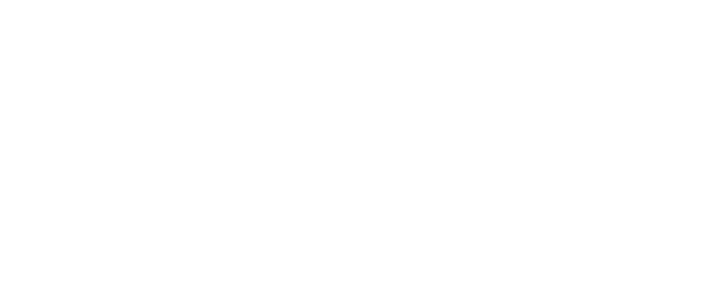
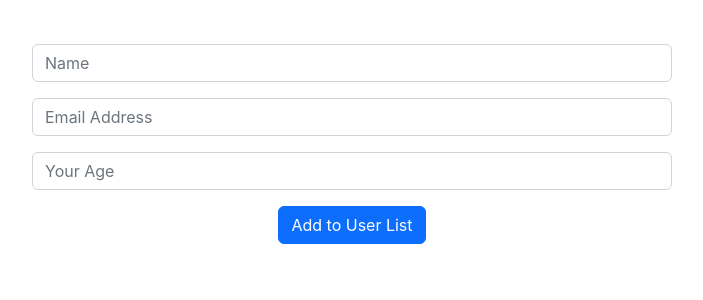
Before and after one commit to gostgmaer/udemytotorial, a React (Create React App) app: page /user in a window 1280 px wide. Before the commit this address had no page. Shown: the top 300 px of the page, without its empty margins (288-991 px from the left). Built offline with nearby package versions, Linux system fonts and the light colour scheme.

Commit message:
updated item List Elements

```diff
--- a/public/index.html
+++ b/public/index.html
@@ -10,6 +10,7 @@
       content="Web site created using create-react-app"
     />
     <link rel="apple-touch-icon" href="%PUBLIC_URL%/logo192.png" />
+    <link rel="stylesheet" href="https://cdn.jsdelivr.net/npm/bootstrap@5.2.3/dist/css/bootstrap.min.css" integrity="sha384-rbsA2VBKQhggwzxH7pPCaAqO46MgnOM80zW1RWuH61DGLwZJEdK2Kadq2F9CUG65" crossorigin="anonymous">
     <!--
       manifest.json provides metadata used when your web app is installed on a
       user's mobile device or desktop. See https://developers.google.com/web/fundamentals/web-app-manifest/
--- a/src/Componets/Simple.jsx
+++ b/src/Componets/Simple.jsx
@@ -1,4 +1,5 @@
-import React from "react";
+import React, { useState } from "react";
+import './styles.scss'
 
 const Simple = () => {
   const array = Array.from(Array(10).keys());
@@ -16,13 +17,14 @@
 
   const textChangehandler = (e) => {
     setText(e.target.value);
-    text.length <3 ? setValidMessage("Valid") : setValidMessage("Invalid");
+    text.length < 3 ? setValidMessage("Valid") : setValidMessage("Invalid");
   };
   const DUMMY_TODOS = [
     'Learn React',
     'Practice React',
     'Profit!'
-];
+  ];
+  const [isDelete, setIsDelete] = useState(false);
 
 
   return (
@@ -44,15 +46,25 @@
         <p>{validMessage} message</p>
       </div>
       <div className="counterBlock"><p id="counter">{count}</p>
-        <button onClick={()=>setcount(count+1)}>Increment</button></div>
-      {}
+        <button onClick={() => setcount(count + 1)}>Increment</button></div>
+      { }
       <div>
-      <ul>
-         {
-DUMMY_TODOS.map(item=><li key={item}>{item}</li>)
-         }
+        <ul>
+          {
+            DUMMY_TODOS.map(item => <li key={item}>{item}</li>)
+          }
         </ul>
       </div>
+
+      <div>
+     {isDelete?  '':<div id="alert">
+          <h2>Are you sure?</h2>
+          <p>These changes can't be reverted!</p>
+          <button>Proceed</button>
+        </div>}
+        <button onClick={()=>setIsDelete(true)}>Delete</button>
+      </div>
+
     </div>
   );
 };
--- /dev/null
+++ b/src/Componets/UserComponent/User.jsx
@@ -0,0 +1,18 @@
+import React from 'react'
+import { UserProvider, useUserContext } from './userContext'
+import UserFrom from './UserFrom'
+import './styles.scss'
+import UserListItem from './UserListItem'
+import UserWrapper from './UserWrapper'
+
+const UserElement = () => {
+
+    return (
+        <UserProvider>
+            <div className='User'>
+            <UserWrapper></UserWrapper>
+            </div></UserProvider>
+    )
+}
+
+export default UserElement
--- /dev/null
+++ b/src/Componets/UserComponent/UserFrom.jsx
@@ -0,0 +1,117 @@
+import React, { useEffect, useState } from "react";
+import { v4 as uuidv4 } from "uuid";
+import { useUserContext } from "./userContext";
+
+const UserFrom = () => {
+    const { users, setUsers, isOpen, itemHistory, setItemHistory, setIsOpen } = useUserContext();
+
+    const [email, setemail] = useState("");
+    const [name, setName] = useState("");
+    const [age, setAge] = useState('');
+    const [error, setError] = useState("");
+
+    const addToUserList = () => {
+        if (email === "" || name === "" || age === "") {
+            setError("all Fields are mandatory");
+
+        } else if (users?.find((item) => item.email === email)) {
+            setError("Email address already Present");
+
+        } else {
+            const obj = {
+                name: name,
+                email: email,
+                age: age,
+                id: users.length + 1,
+                uuid: uuidv4(),
+            };
+            setUsers([...users, obj]);
+
+            setAge('')
+            setName('')
+            setemail('')
+
+            setError('')
+        }
+    };
+    const UpdateUserList = () => {
+        updateItem(itemHistory.id, name, email, age);
+        setAge('')
+        setName('')
+        setemail('')
+        setError('')
+        setItemHistory(null)
+
+
+
+    };
+    const updateItem = async (id, name, email, age) => {
+        const newItem = users.map((data) =>
+            data.id === id ? { id, name, email, age } : data
+        );
+        setUsers(newItem);
+    };
+    useEffect(() => {
+        if (itemHistory) {
+            setName(itemHistory.name);
+            setemail(itemHistory.email);
+            setAge(itemHistory.age);
+        } else {
+            setAge('')
+            setName('')
+            setemail('')
+            setError('')
+        }
+    }, [itemHistory]);
+
+
+    return (
+        <div className="UserFrom">
+            <label className="is-invalid text-danger text-capitalize mb-3" >{error}</label>
+            <div>
+                <div className="mb-3">
+                    <input
+                        type="text"
+                        value={name}
+                        onChange={(e) => setName(e.target.value)}
+                        className="form-control"
+                        placeholder="Name"
+                        id="exampleInputEmail1"
+                        aria-describedby="emailHelp"
+                    />
+                </div>
+                <div className="mb-3">
+                    <input
+                        type="email"
+                        value={email}
+                        onChange={(e) => setemail(e.target.value)}
+                        placeholder="Email Address"
+                        className="form-control"
+                        id="exampleInputPassword1"
+                    />
+                </div>
+                <div className="mb-3">
+                    <input
+                        type="number"
+                        min={"0"}
+                        value={age}
+                        onChange={(e) => setAge(e.target.valueAsNumber)}
+                        placeholder="Your Age"
+                        className="form-control"
+                        id="exampleInputPassword1"
+                    />
+                </div>
+
+                {itemHistory ? <button onClick={UpdateUserList} className="btn btn-primary">
+                    Update User List
+                </button> :
+                    <button onClick={addToUserList} className="btn btn-primary">
+                        Add to User List
+                    </button>}
+
+            </div>
+        </div>
+    );
+};
+
+export default UserFrom;
--- /dev/null
+++ b/src/Componets/UserComponent/UserListItem.jsx
@@ -0,0 +1,29 @@
+import React from 'react'
+import { MdClose, MdEdit } from 'react-icons/md';
+import { useUserContext } from './userContext';
+
+const UserListItem = ({ item }) => {
+    const { users, setUsers, isOpen, setIsOpen, itemHistory, setItemHistory } = useUserContext();
+
+    const DeleteElement = (id) => {
+        setUsers(users.filter(data => data.id !== id))
+    }
+    const EditElement = (id) => {
+        setItemHistory(users.find(data => data.id === id))
+
+    }
+
+
+
+    return (
+        <li className='UserListItem'>
+            <div className="itemBlock">
+                <h4>{item.name}</h4>
+                <label><strong>{item.email}</strong></label>
+                <label className="age">{item.age}</label>
+            </div>
+            <div className="icons"><MdClose onClick={() => DeleteElement(item.id)}></MdClose><MdEdit onClick={() => EditElement(item.id)}></MdEdit> </div></li>
+    )
+}
+
+export default UserListItem
--- /dev/null
+++ b/src/Componets/UserComponent/UserWrapper.jsx
@@ -0,0 +1,21 @@
+import React from 'react'
+import { useUserContext } from './userContext'
+import UserFrom from './UserFrom'
+import UserListItem from './UserListItem'
+
+const UserWrapper = () => {
+    const { users, setUsers, isOpen, setIsOpen } = useUserContext()
+    return (
+        <div className="userWrapper">
+            <UserFrom></UserFrom>
+            {users.length !== 0 && <div className="addedUser">
+                <ul>
+                    {users?.map(item => <UserListItem key={item.id} item={item}></UserListItem>)}
+                </ul>
+            </div>}
+
+        </div>
+    )
+}
+
+export default UserWrapper
--- /dev/null
+++ b/src/Componets/UserComponent/styles.scss
@@ -0,0 +1,51 @@
+.User {
+    .userWrapper {
+        display: flex;
+        align-items: center;
+
+        flex-direction: column;
+        margin-top: 20px;
+        gap: 20px;
+
+        .UserFrom {
+            width: 50%;
+
+            form {}
+        }
+
+        .addedUser {
+            width: 50%;
+
+            ul {
+                width: 100%;
+
+                .UserListItem {
+                    display: flex;
+                    align-items: center;
+                    justify-content: space-between;
+
+                    .itemBlock {
+                        display: flex;
+                        align-items: center;
+                        justify-content: flex-start;
+                        gap: 10px;
+
+                    }
+
+                    .icons {
+                        display: flex;
+                        gap: 10px;
+                        align-items: center;
+
+                        svg {
+                            width: 30px;
+                            height: 30px;
+                            border: 2px solid gray;
+                            border-radius: 50%;
+                        }
+                    }
+                }
+            }
+        }
+    }
+}
--- /dev/null
+++ b/src/Componets/UserComponent/userContext.js
@@ -0,0 +1,29 @@
+import React, { useState, useReducer, useContext, useEffect } from "react";
+
+import { v4 as uuidv4 } from "uuid";
+
+const UserContext = React.createContext(null);
+
+const UserProvider = ({ children }) => {
+  const [users, setUsers] = useState([]);
+  const [isOpen, setIsOpen] = useState(false);
+  const [itemHistory, setItemHistory] = useState(null);
+
+  return (
+    <UserContext.Provider
+      value={{
+        users,
+        setUsers,
+        isOpen,
+        setIsOpen,itemHistory, setItemHistory
+      }}>
+      {children}
+    </UserContext.Provider>
+  );
+};
+// make sure use
+export const useUserContext = () => {
+  return useContext(UserContext);
+};
+
+export { UserContext, UserProvider };
--- /dev/null
+++ b/src/Componets/styles.scss
@@ -0,0 +1,20 @@
+#alert {
+    margin: 3rem auto;
+    padding: 1rem;
+    width: 15rem;
+    border: 2px solid #dd3562;
+    background-color: #776167;
+    color: white;
+}
+
+#alert button {
+    font: inherit;
+    border: none;
+    padding: 0.5rem 1.5rem;
+    background-color: transparent;
+    color: #540218;
+}
+
+ul{
+    list-style: none;
+}
--- a/src/RouterElements/RoutingPage.jsx
+++ b/src/RouterElements/RoutingPage.jsx
@@ -3,11 +3,15 @@
 import AssignmentExpense from '../Componets/AssignmentTwo/AssignmentExpense';
 import Simple from '../Componets/Simple';
 import Expenses from '../Componets/SimpleExpalses/Expenses';
+import UserElement from '../Componets/UserComponent/User';
+
 const RoutingPage = () => {
   return (
     <Routes>
         <Route path='/expense1' element={<Expenses></Expenses>}></Route>
         <Route path='/simple' element={<Simple></Simple>}></Route>
+        <Route path='/user' element={<UserElement></UserElement>}></Route>
+
         <Route path='/new-expense' element={<AssignmentExpense></AssignmentExpense>}></Route>
     </Routes>
   )
```
